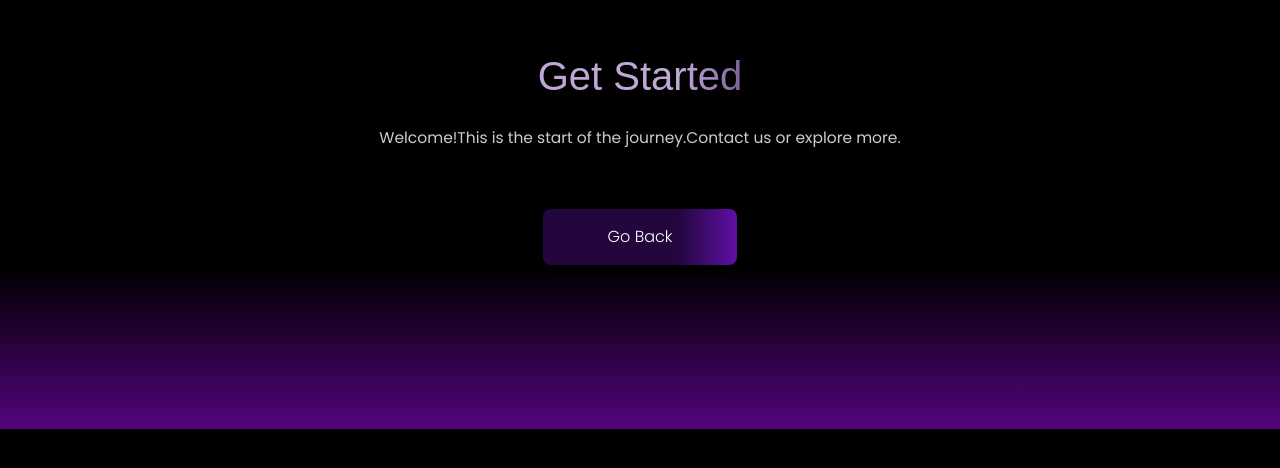
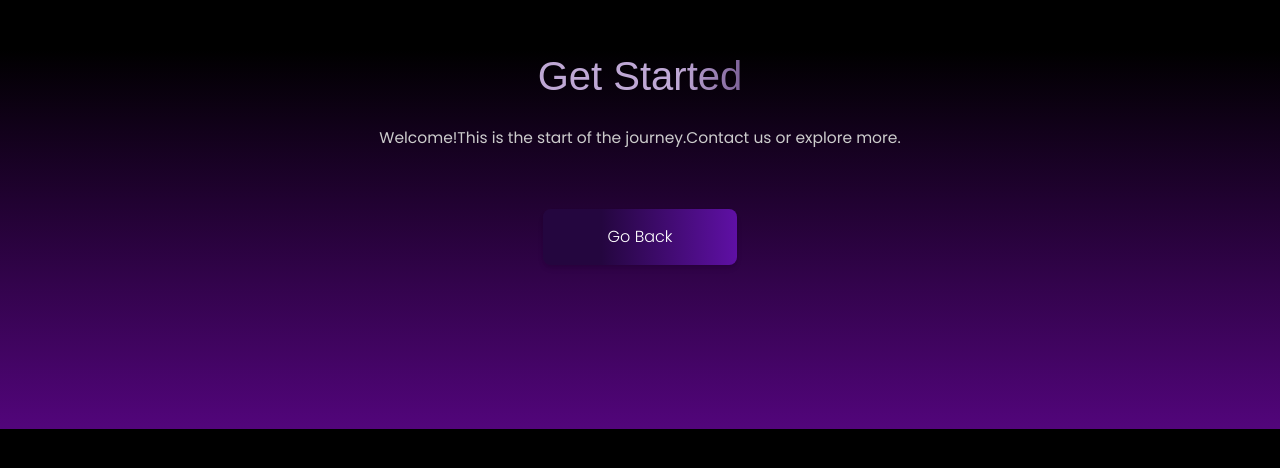
Before and after one commit to megha-gif/ai-resume-landing, a Next.js app: page /Goback in a window 1280 px wide. Shown: the part 214-682 px from the top of the page. Built offline with nearby package versions, Linux system fonts and the light colour scheme; a web font is replaced by a local one.

Commit message:
Update page.tsx

```diff
--- a/src/app/Goback/page.tsx
+++ b/src/app/Goback/page.tsx
@@ -10,7 +10,7 @@ const Goback = () => {
     // Goback Page
     <div
       id="goback"
-      className="relative overflow-hidden mb-[0px] w-full h-auto bg-[linear-gradient(to_bottom,#000000_70%,#52057B)] pb-20 "
+      className="relative overflow-hidden mb-[0px] w-full h-auto bg-[linear-gradient(to_bottom,#000000_30%,#52057B)] pb-20 "
     >
       {/* Wrapping Div */}
       <div className="container text-white flex-col overflow-clip justify-center items-center flex mx-auto mt-22 px-5 pb-34 md:mt-50 md:p-20 lg:pb-21 lg:mt-20">
@@ -24,7 +24,7 @@ const Goback = () => {
         <Link href="/">
           <button
             onClick={() => router.back()}
-            className="bg-[linear-gradient(to_right,#24063F_70%,#5F10A5)] hover:scale-105 text-white font-light py-3 px-6 md:px-16 md:py-4 rounded-lg shadow-md transition-all mt-15 font-poppins"
+            className="bg-[linear-gradient(to_right,#24063F_30%,#5F10A5)] hover:scale-105 text-white font-light py-3 px-6 md:px-16 md:py-4 rounded-lg shadow-md transition-all mt-15 font-poppins"
           >
             Go Back
           </button>
```
